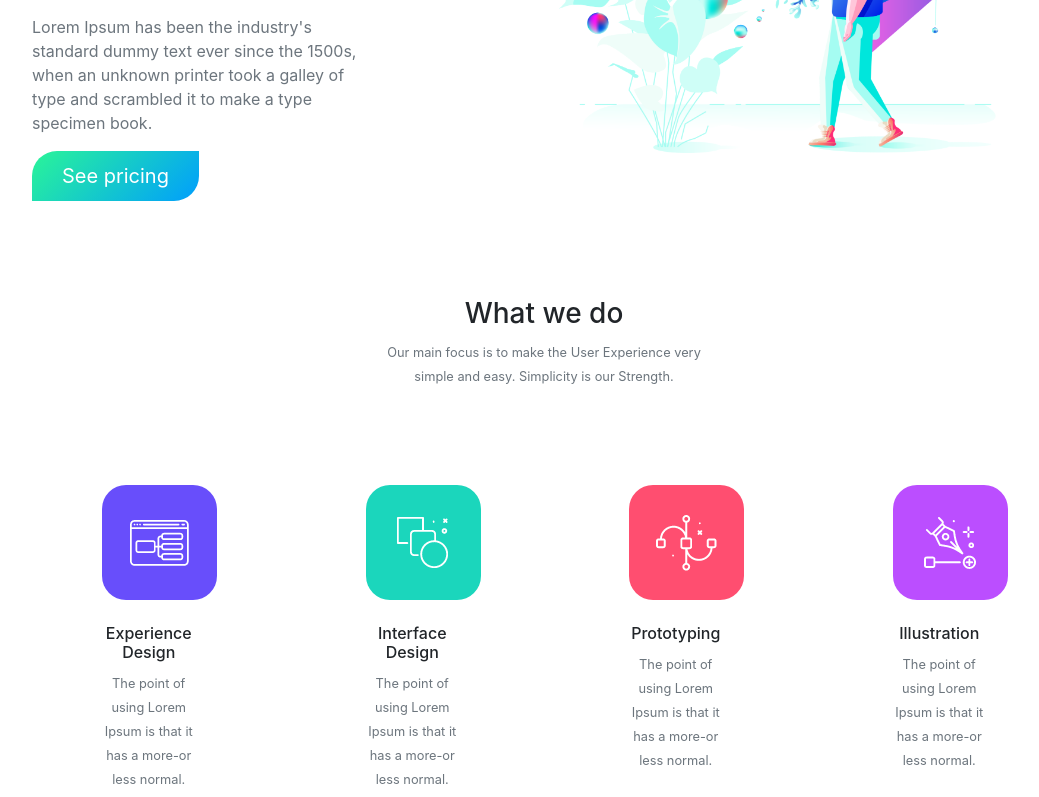
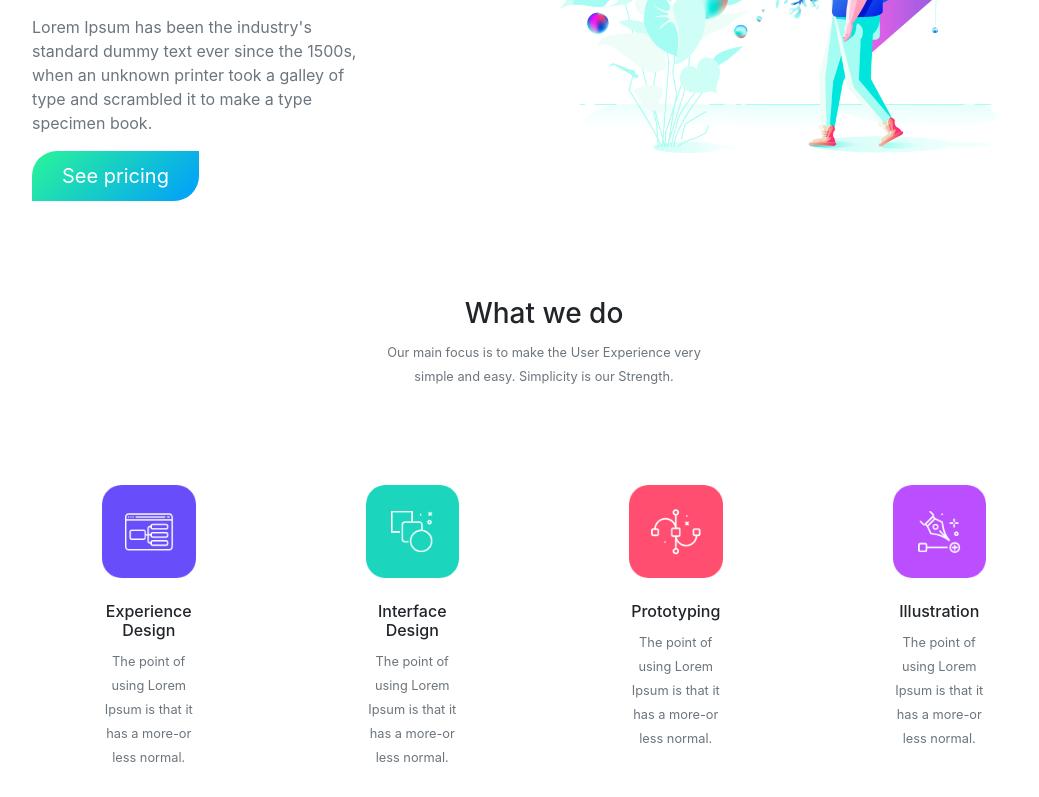
Before and after one commit to rokydas/athena-design, a React (Create React App) app: page / in a window 1280 px wide. Shown: the part 403-1200 px from the top of the page, without its empty margins (96-1135 px from the left). Built offline with nearby package versions, Linux system fonts and the light colour scheme.

Commit message:
responsiveness added

```diff
--- a/src/components/Home/Our/Our.js
+++ b/src/components/Home/Our/Our.js
@@ -10,14 +10,14 @@ const Our = () => {
         <div className="custom-container mt-5 pt-5">
             <div className="row">
 
-                <div className="col-md-6 d-flex align-items-center our-text">
+                <div className="col-xl-6 col-lg-12 col-md-12 col-sm-12 d-flex align-items-center our-text">
                     <div>
                         <h2>Our Achievements</h2>
                         <p className="text-secondary">It is a long established fact that a reader will be distracted by the readable content of a page when looking at its layout. The point of using Lorem Ipsum is that it has a more-or-less normal distribution of letter.</p>
                     </div>
                 </div>
 
-                <div className="col-md-3 pb-4 d-flex justify-content-center text-center">
+                <div className="col-xl-3 col-lg-6 col-md-6 col-sm-6 pb-4 d-flex justify-content-center text-center">
                     <div>
                         <div className="achievement d-flex">
                             <div className="d-flex align-items-center mr-5">
@@ -43,7 +43,7 @@ const Our = () => {
                     </div>
                 </div>
 
-                <div className="col-md-3 d-flex justify-content-center text-center">
+                <div className="col-xl-3 col-lg-6 col-md-6 col-sm-6 d-flex justify-content-center text-center">
                     <div>
                         <div className="achievement d-flex">
                             <div className="d-flex align-items-center mr-5">
--- a/src/components/Home/PricingSingle/PricingSingle.js
+++ b/src/components/Home/PricingSingle/PricingSingle.js
@@ -6,7 +6,7 @@ const PricingSingle = ({ pricing }) => {
     const { price, forWhat, innerPage, days } = pricing;
 
     return (
-        <div className="col-xl-4 col-lg-4 col-md-4">
+        <div className="col-xl-4 col-lg-4 col-md-12">
             <div className="price-single">
                 <h1 style={{fontSize: '50px'}}>${price}</h1>
                 <p>{forWhat}</p>
--- a/src/components/Home/What/What.js
+++ b/src/components/Home/What/What.js
@@ -16,33 +16,33 @@ const What = () => {
 
             <div className="row">
 
-                <div className="col-md-3">
+                <div className="col-xl-3 col-lg-6 col-md-6">
                     <div className="service">
-                        <img src={blue} /><br /><br />
+                        <img className="img-fluid" src={blue} /><br /><br />
                         <h6>Experience Design</h6>
                         <small className="text-secondary">The point of using Lorem<br />Ipsum is that it has a more-or<br />less normal.</small>
                     </div>
                 </div>
 
-                <div className="col-md-3">
+                <div className="col-xl-3 col-lg-6 col-md-6">
                     <div className="service">
-                        <img src={green} /><br /><br />
+                        <img className="img-fluid" src={green} /><br /><br />
                         <h6>Interface Design</h6>
                         <small className="text-secondary">The point of using Lorem<br />Ipsum is that it has a more-or<br />less normal.</small>
                     </div>
                 </div>
 
-                <div className="col-md-3">
+                <div className="col-xl-3 col-lg-6 col-md-6">
                     <div className="service">
-                        <img src={red} /><br /><br />
+                        <img className="img-fluid" src={red} /><br /><br />
                         <h6>Prototyping</h6>
                         <small className="text-secondary">The point of using Lorem<br />Ipsum is that it has a more-or<br />less normal.</small>
                     </div>
                 </div>
 
-                <div className="col-md-3">
+                <div className="col-xl-3 col-lg-6 col-md-6">
                     <div className="service">
-                        <img src={violet} /><br /><br />
+                        <img className="img-fluid" src={violet} /><br /><br />
                         <h6>Illustration</h6>
                         <small className="text-secondary">The point of using Lorem<br />Ipsum is that it has a more-or<br />less normal.</small>
                     </div>
```
